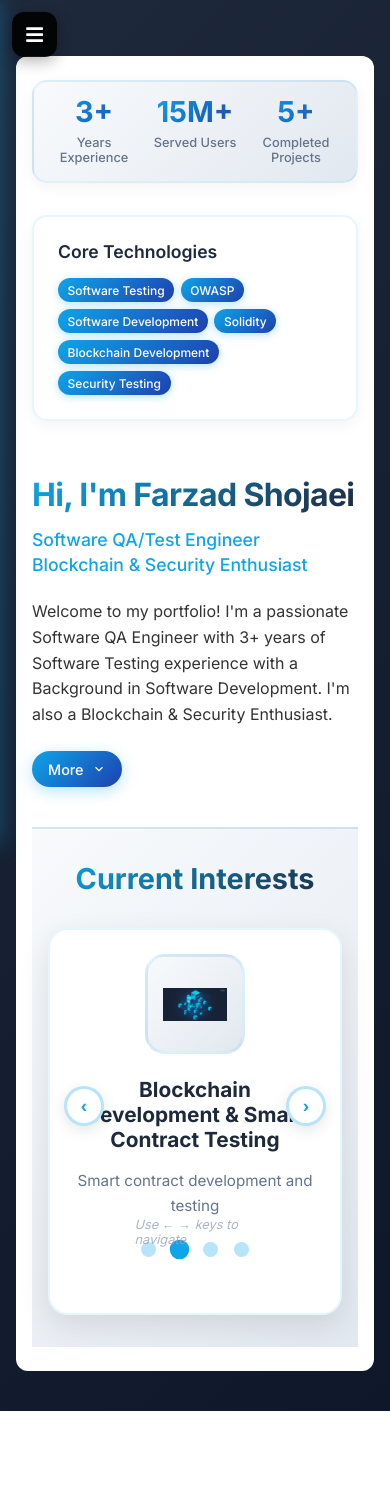
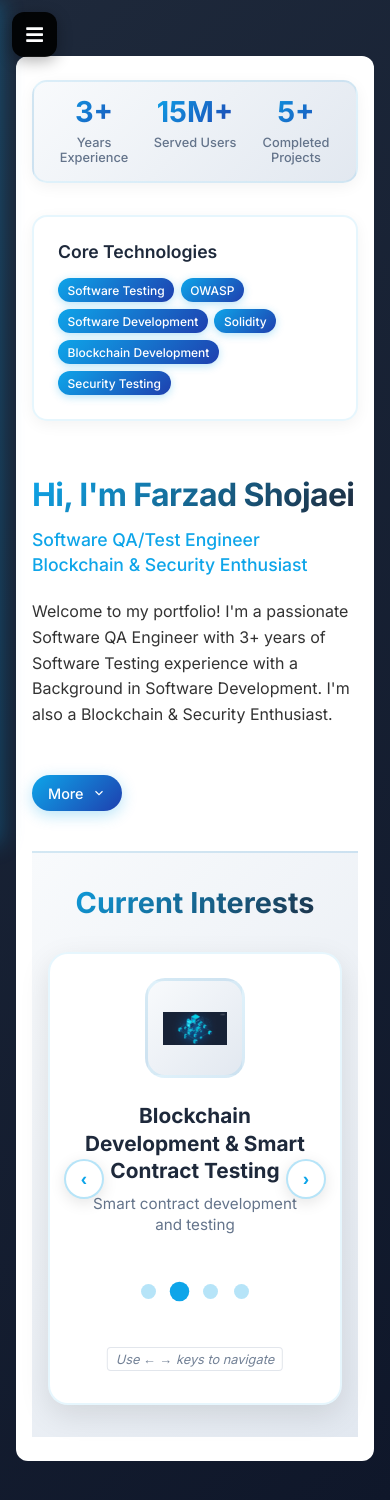
Before and after one commit to FarzaadShojaei/Farzad_Portfolio, a React (Create React App) app: page / in a window 390 px wide. Before the commit the page ends 1411 px from the top, so only its background shows below. Built offline with nearby package versions, Linux system fonts and the light colour scheme.

Commit message:
Adding more flexibility

```diff
--- a/src/App.css
+++ b/src/App.css
@@ -649,46 +649,60 @@ body {
   }
 
   .current-focus-wide {
-    padding: 2rem;
+    padding: 2rem 1.5rem;
   }
 
   .focus-carousel-wide {
-    min-height: 250px;
+    min-height: 280px;
+    padding-bottom: 2.5rem;
   }
 
   .focus-item-container-wide {
     flex-direction: column;
-    gap: 2rem;
+    gap: 1.5rem;
     text-align: center;
+    margin-bottom: 1rem;
   }
 
   .focus-image-wide {
     width: 120px;
     height: 120px;
+    margin: 0 auto;
+  }
+
+  .focus-content-wide {
+    max-width: 100%;
   }
 
   .focus-title-wide {
-    font-size: 1.5rem;
+    font-size: 1.4rem;
+    margin-bottom: 0.8rem;
+    line-height: 1.3;
   }
 
   .focus-description-wide {
     font-size: 1rem;
     margin-bottom: 1.5rem;
+    line-height: 1.5;
   }
 
   .focus-navigation-wide {
-    left: -10px;
-    right: -10px;
+    left: -5px;
+    right: -5px;
   }
 
   .focus-nav-btn-wide {
-    width: 40px;
-    height: 40px;
-    font-size: 1.2rem;
+    width: 35px;
+    height: 35px;
+    font-size: 1rem;
+    border-width: 2px;
   }
 
   .keyboard-hint-wide {
     font-size: 0.8rem;
+    bottom: 5px;
+    opacity: 0.9;
+    color: #64748b;
   }
 }
 
@@ -703,21 +717,63 @@ body {
   }
 
   .current-focus-wide {
-    padding: 1.5rem;
+    padding: 1.5rem 1rem;
+  }
+
+  .focus-carousel-wide {
+    min-height: 300px;
+    padding-bottom: 3rem;
+  }
+
+  .focus-item-container-wide {
+    gap: 1.2rem;
+    margin-bottom: 1.5rem;
   }
 
   .focus-image-wide {
     width: 100px;
     height: 100px;
     padding: 15px;
+    margin: 0 auto;
+  }
+
+  .focus-content-wide {
+    padding: 0 0.5rem;
   }
 
   .focus-title-wide {
     font-size: 1.3rem;
+    margin-bottom: 0.6rem;
   }
 
   .focus-description-wide {
     font-size: 0.95rem;
+    line-height: 1.4;
+    margin-bottom: 1.2rem;
+  }
+
+  .focus-navigation-wide {
+    left: 0;
+    right: 0;
+  }
+
+  .focus-nav-btn-wide {
+    width: 32px;
+    height: 32px;
+    font-size: 0.9rem;
+    border-width: 2px;
+  }
+
+  .keyboard-hint-wide {
+    font-size: 0.7rem;
+    bottom: 8px;
+    left: 50%;
+    transform: translateX(-50%);
+    white-space: nowrap;
+    padding: 0.2rem 0.5rem;
+    background: rgba(255, 255, 255, 0.9);
+    border-radius: 4px;
+    border: 1px solid rgba(148, 163, 184, 0.3);
   }
 }
 
@@ -2199,7 +2255,7 @@ body {
 
 /* More Button Styles */
 .more-button {
-  display: flex;
+  display: inline-flex;
   align-items: center;
   justify-content: center;
   gap: 0.5rem;
@@ -2218,6 +2274,8 @@ body {
   max-width: 150px;
   position: relative;
   overflow: hidden;
+  white-space: nowrap;
+  flex-shrink: 0;
 }
 
 .more-button:hover {
@@ -2256,9 +2314,11 @@ body {
 
 @media (max-width: 480px) {
   .more-button {
-    padding: 0.7rem 1.2rem;
+    padding: 0.6rem 1rem;
     font-size: 0.9rem;
-    max-width: 130px;
+    max-width: 120px;
+    white-space: nowrap;
+    flex-shrink: 0;
   }
 
   .more-icon {
--- a/src/components/Home.js
+++ b/src/components/Home.js
@@ -176,7 +176,7 @@ const Home = () => {
                     maxWidth: isSmallMobile ? '120px' : '150px'
                   }}
                 >
-                  <span>Show Less</span>
+                  <span>Less</span>
                   <svg className="more-icon" viewBox="0 0 24 24" fill="none" stroke="currentColor" strokeWidth="2" style={{
                     width: isSmallMobile ? '14px' : '16px',
                     height: isSmallMobile ? '14px' : '16px'
```
